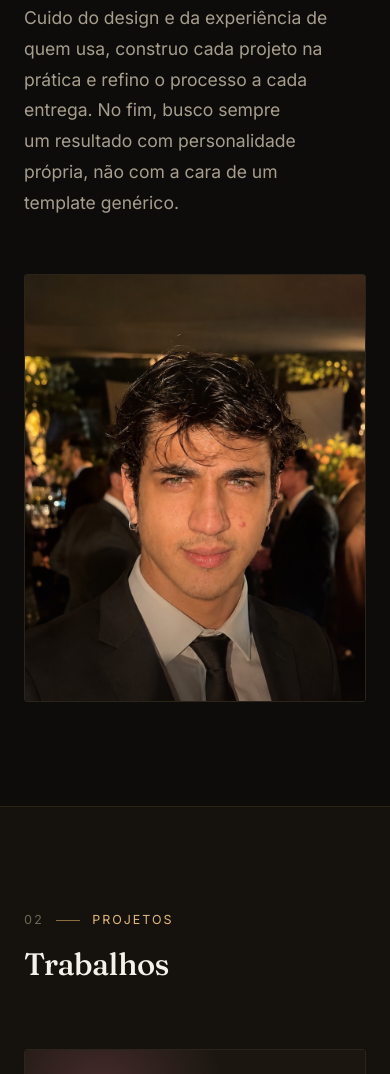
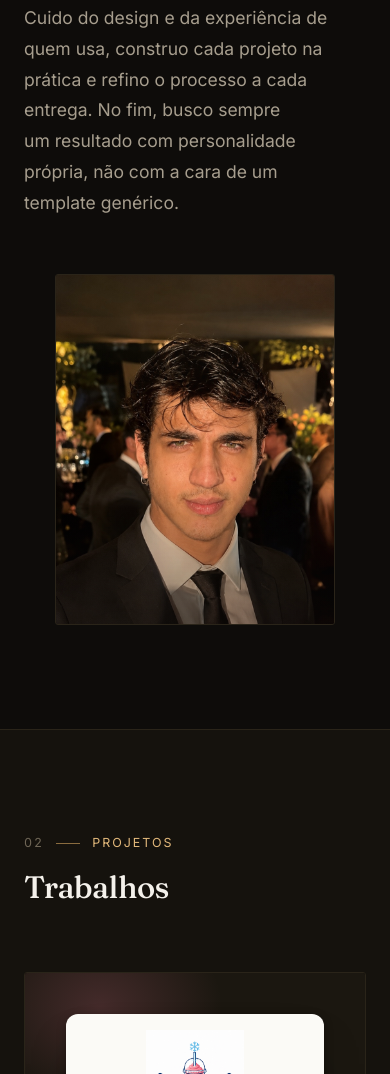
Before and after one commit to AndreSimoesPeixoto/portifolio, a plain HTML site: page index.html in a window 390 px wide. Shown: the part 1919-2993 px from the top of the page. Drawn offline with Linux system fonts and the light colour scheme.

Commit message:
ajusta tamanho da foto no mobile
Co-Authored-By: Claude Sonnet 5 <noreply@anthropic.com>
Claude-Session: https://claude.ai/code/session_01DQ9muqa99fd3TFsQTfHoim

```diff
--- a/styles.css
+++ b/styles.css
@@ -536,6 +536,9 @@ section.block {
   border-radius: 3px;
   position: relative;
   overflow: hidden;
+}
+@media (max-width: 859px) {
+  .about-photo { max-width: 82%; margin-inline: auto; }
 }
 .about-photo img {
   width: 100%;
```
